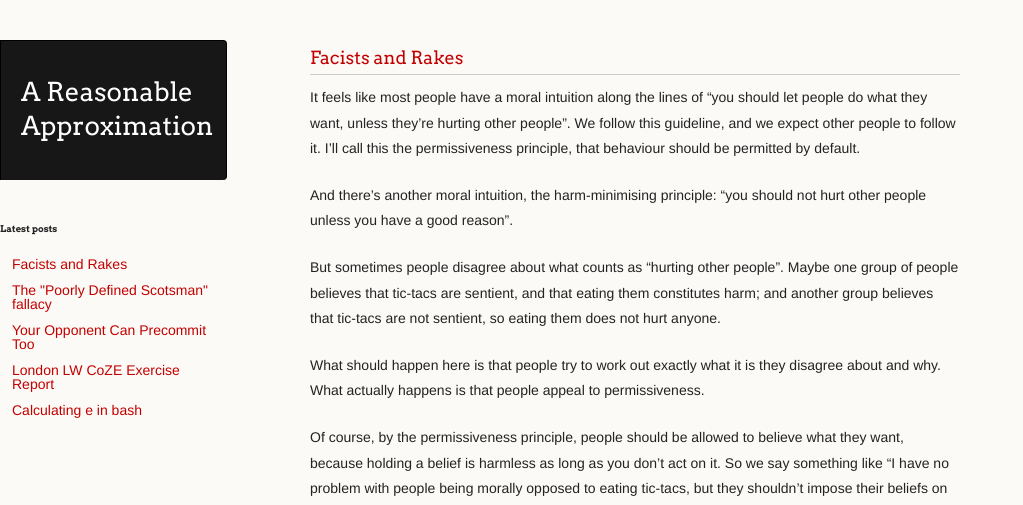
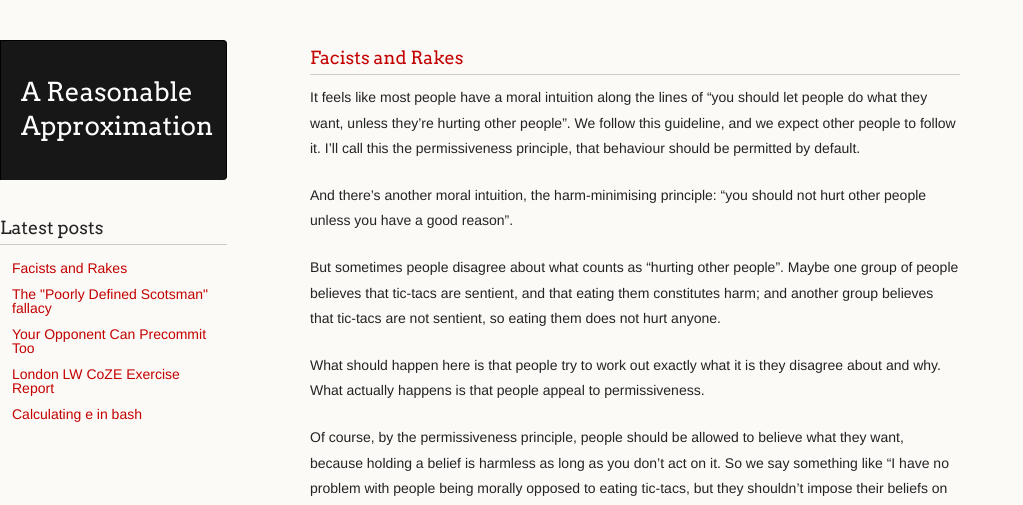
Before and after one commit to ChickenProp/chickenprop.github.com, a Jekyll site: the page built from index.html, in a window 1280 px wide. Shown: the top 505 px of the page, without its empty margins (0-1023 px from the left). Built offline with Jekyll 4.4.1, drawn with Linux system fonts in a browser that asks for light colours; comment, search, counter and statistics services are not loaded.

Commit message:
keep trying

```diff
--- a/_layouts/default.html
+++ b/_layouts/default.html
@@ -22,7 +22,7 @@
     <div class="wrapper">
       <header>
         <h1 class="header"><a href="/">A Reasonable Approximation</a></h1>
-	<h6>Latest posts</h6>
+	<h3>Latest posts</h3>
 	<ul>
 	  {% comment %}There's no easy way to increment an integer, so use hacky string-length method.{% endcomment %}
 	  {% assign shown = '' %}
```
